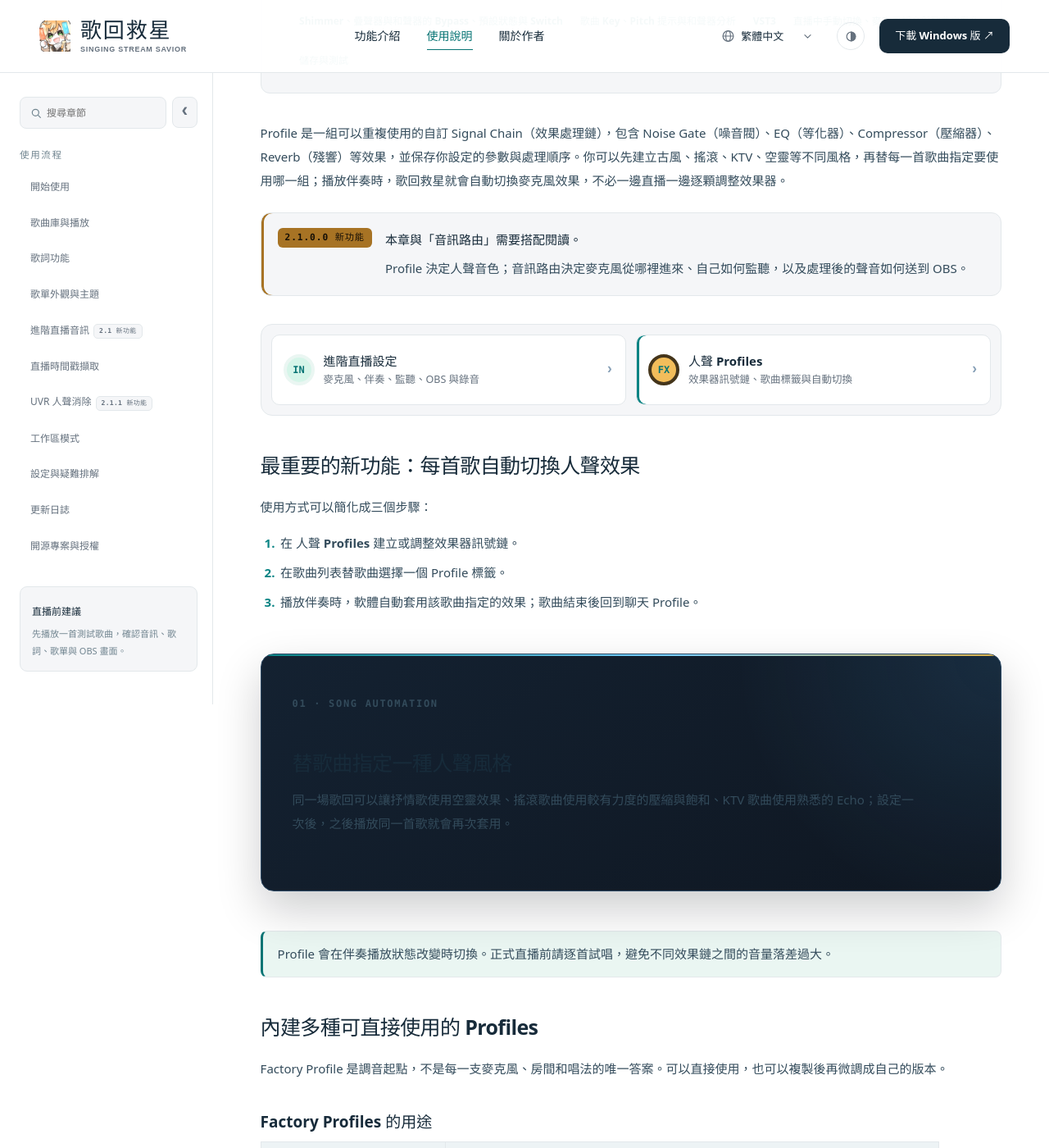
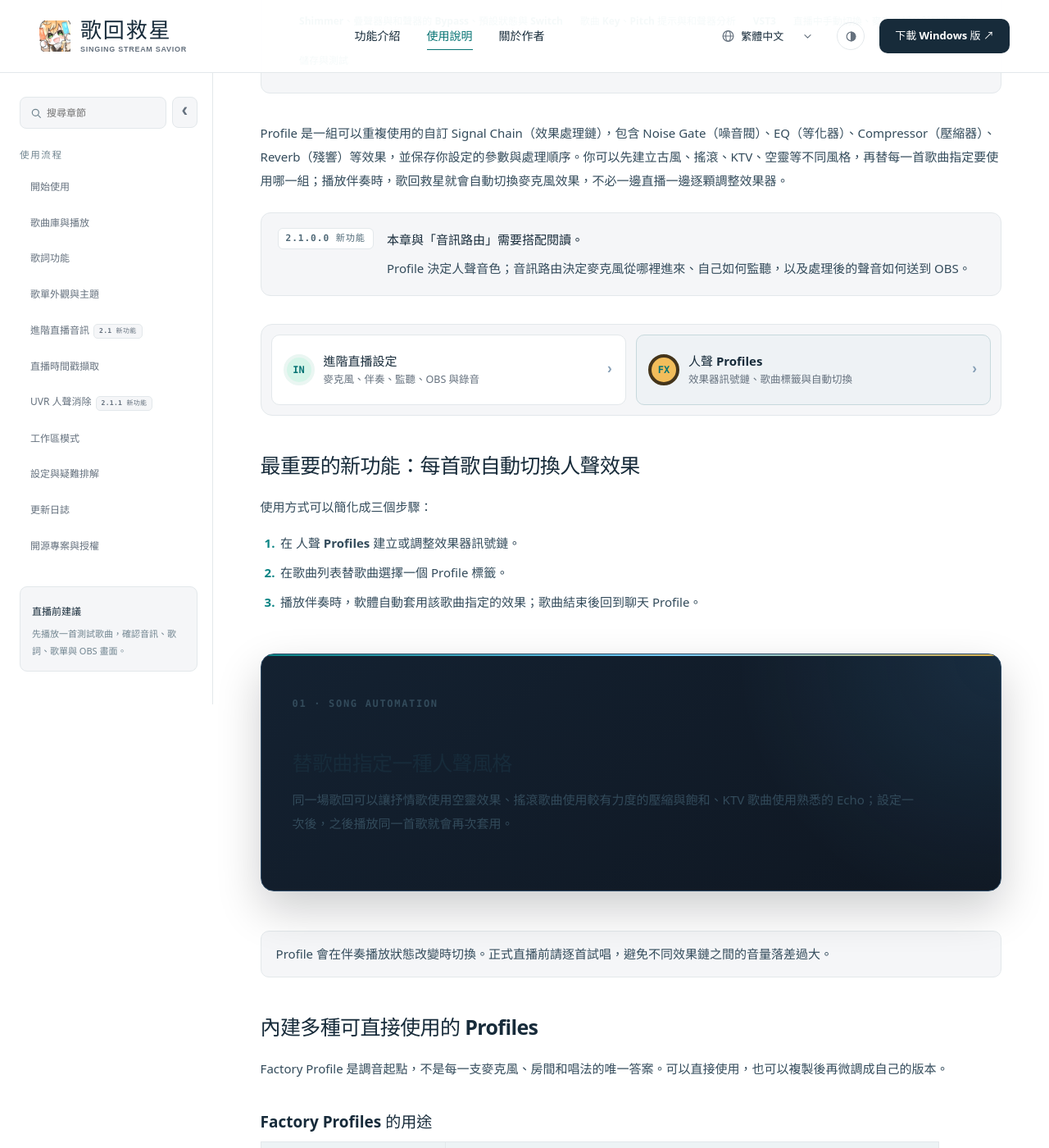
Before and after one commit to NoonIsAwesome/Singing-Stream-Savior-Manual, a Jekyll site: the page built from profiles.md, in a window 1280 px wide and 1400 px high, scrolled down 347 px. Shown: the whole window at 82% size. Built offline with Jekyll 4.4.1, drawn with Linux system fonts in a browser that asks for light colours.

Commit message:
Simplify manual highlights and neutralize informational cards

```diff
--- a/assets/css/design.css
+++ b/assets/css/design.css
@@ -1480,7 +1480,7 @@ html[data-theme="dark"] .language option:checked {
 html[data-theme="dark"] .reader-shell .chapter-list a[aria-current="page"] {
   background:#223646;
   color:#b7e0f0;
-  box-shadow:inset 2px 0 #7bc5df
+  box-shadow:none
 }
 
 html[data-theme="dark"] .chapter-list a[aria-current="page"] .chapter-preview-badge {
--- a/assets/css/reader.css
+++ b/assets/css/reader.css
@@ -196,7 +196,7 @@ html[data-theme="dark"] .language option:checked {
 .reader-shell .chapter-list a[aria-current="page"] {
   background:var(--mint);
   color:var(--teal);
-  box-shadow:inset 2px 0 var(--teal)
+  box-shadow:none
 }
 .reader-shell .chapter-preview-badge {
   background:var(--paper);
@@ -301,7 +301,6 @@ html[data-theme="dark"] .language option:checked {
   color:var(--ink-800);
   background:var(--blue-soft);
   border:1px solid var(--line);
-  border-left:3px solid var(--teal);
   border-radius:8px
 }
 .inner-page .manual-article blockquote p {
@@ -1058,7 +1057,7 @@ html[data-theme="light"] {
   color:var(--ink);
   background:var(--paper);
   border-color:var(--line);
-  box-shadow:inset 3px 0 var(--amber)
+  box-shadow:none
 }
 
 .inner-page .version-preview strong {
@@ -1156,7 +1155,7 @@ html[data-theme="light"] {
 
 .inner-page .release-entry--latest .release-entry__card {
   border-color:var(--line-strong);
-  box-shadow:inset 2px 0 var(--teal)
+  box-shadow:none
 }
 
 .inner-page .release-entry__current {
@@ -1478,7 +1477,7 @@ html[data-theme="dark"] .language option:checked {
 html[data-theme="dark"] .reader-shell .chapter-list a[aria-current="page"] {
   background:#223646;
   color:#b7e0f0;
-  box-shadow:inset 2px 0 #7bc5df
+  box-shadow:none
 }
 
 html[data-theme="dark"] .chapter-list a[aria-current="page"] .chapter-preview-badge {
@@ -1539,3 +1538,34 @@ html[data-theme="dark"] .chapter-list a[aria-current="page"] .chapter-preview-ba
 @media (max-width: 600px) {
   .language-picker .language { width: 120px; font-size: 12px; }
 }
+
+/* Reading aids use neutral surfaces; reserve warning color for safety notices. */
+.inner-page .manual-article blockquote,
+.inner-page .launch-target,
+.inner-page .feature-note,
+.inner-page .open-source-disclaimer,
+.inner-page .chapter-quick-start__done,
+.inner-page .profile-chain-guide,
+.inner-page .guide-checklist > div,
+.inner-page .download-support,
+.inner-page .resource-update,
+.inner-page .security-facts article:not(.security-facts__warning) {
+  color:var(--ink-800);
+  background:var(--paper);
+  border:1px solid var(--line);
+  border-radius:10px;
+  box-shadow:none
+}
+
+.inner-page .feature-note > span,
+.inner-page .version-preview__badge {
+  color:var(--ink-700);
+  background:var(--surface);
+  border:1px solid var(--line)
+}
+
+.inner-page .paired-guide[aria-current="page"] {
+  background:var(--code);
+  border-color:var(--line-strong);
+  box-shadow:none
+}
```
